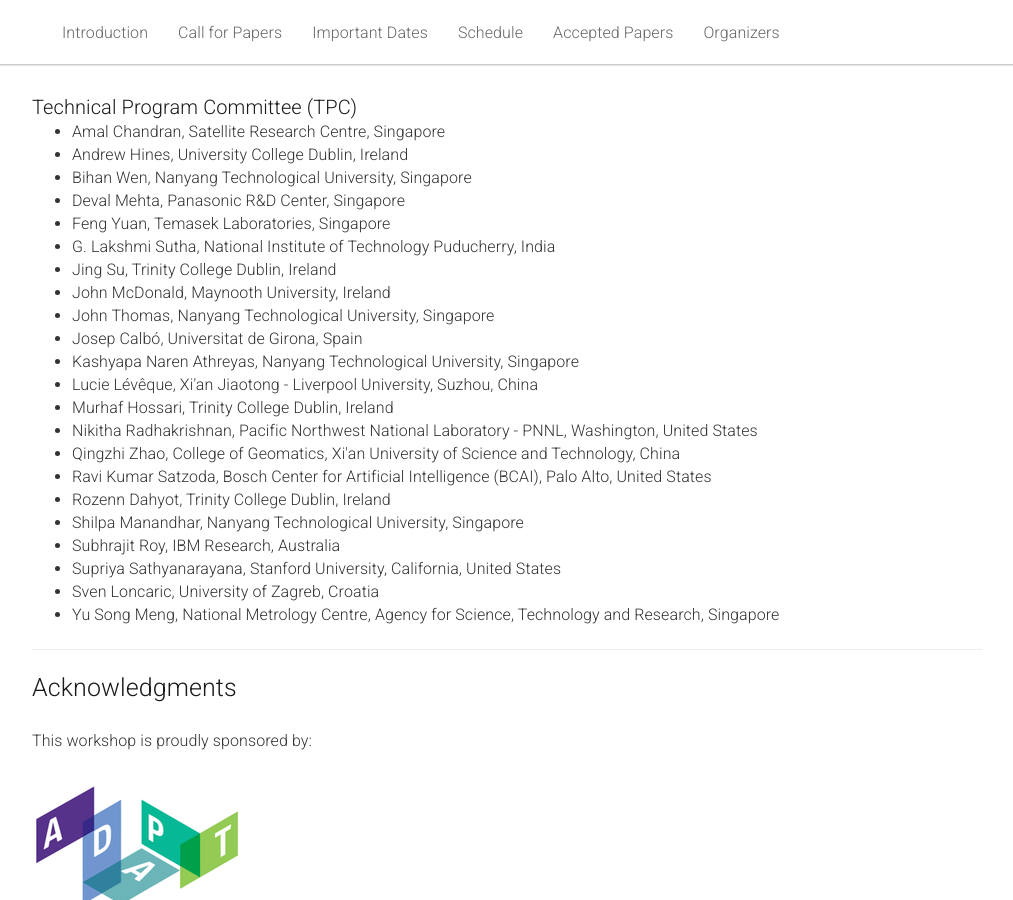
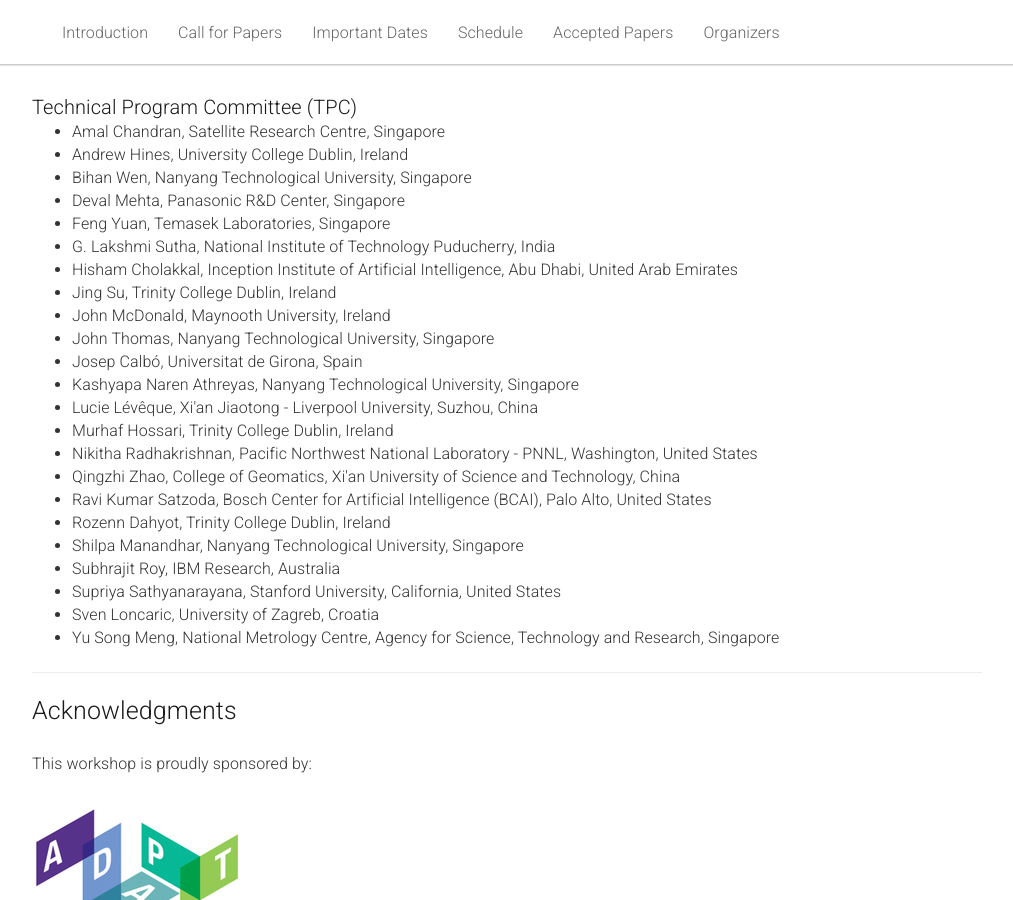
Before and after one commit to biddu/biddu.github.io, a Jekyll site: the page built from _pages/home.md, in a window 1280 px wide and 900 px high, scrolled down 2273 px. Shown: the whole window, without its empty margins (133-1146 px from the left). Built offline with Jekyll 4.4.1, drawn with Linux system fonts in a browser that asks for light colours.

Commit message:
HC added

```diff
--- a/_pages/home.md
+++ b/_pages/home.md
@@ -309,6 +309,7 @@ acknowledgements: ""
 <li>Deval Mehta, Panasonic R&D Center, Singapore</li>
 <li>Feng Yuan, Temasek Laboratories, Singapore</li>
 <li>G. Lakshmi Sutha, National Institute of Technology Puducherry, India</li>
+<li>Hisham Cholakkal, Inception Institute of Artificial Intelligence, Abu Dhabi, United Arab Emirates</li>
 <li>Jing Su, Trinity College Dublin, Ireland</li>
 <li>John McDonald, Maynooth University, Ireland</li>
 <li>John Thomas, Nanyang Technological University, Singapore</li>
```
